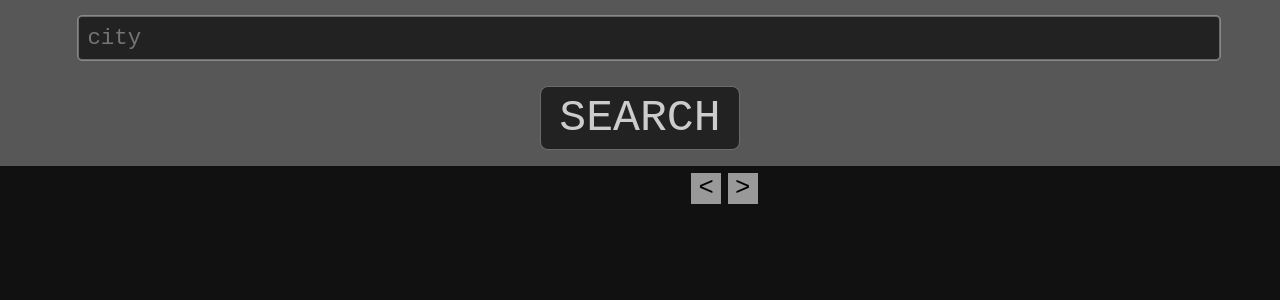
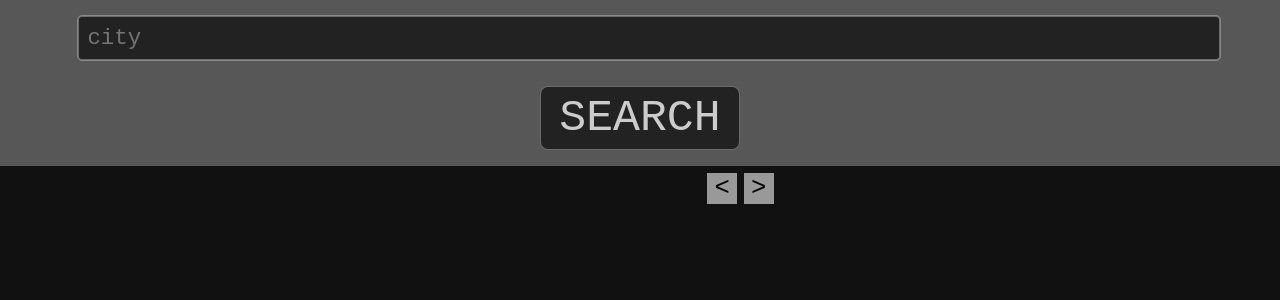
Before and after one commit to ThomasFoydel/weather, an Angular app: page / in a window 1280 px wide. Shown: the top 300 px of the page. Built offline with nearby package versions, Linux system fonts and the light colour scheme.

Commit message:
adjusted scroll buttons transform

```diff
--- a/src/app/history-selector/history-selector.component.css
+++ b/src/app/history-selector/history-selector.component.css
@@ -45,7 +45,7 @@
 .scroll-buttons {
   margin-left: 50%;
   position: absolute;
-  transform: translateX(48px) translateY(-38px);
+  transform: translateX(5vw) translateY(-38px);
 }
 .scroll-button {
   margin: 0 0.2rem;
```
